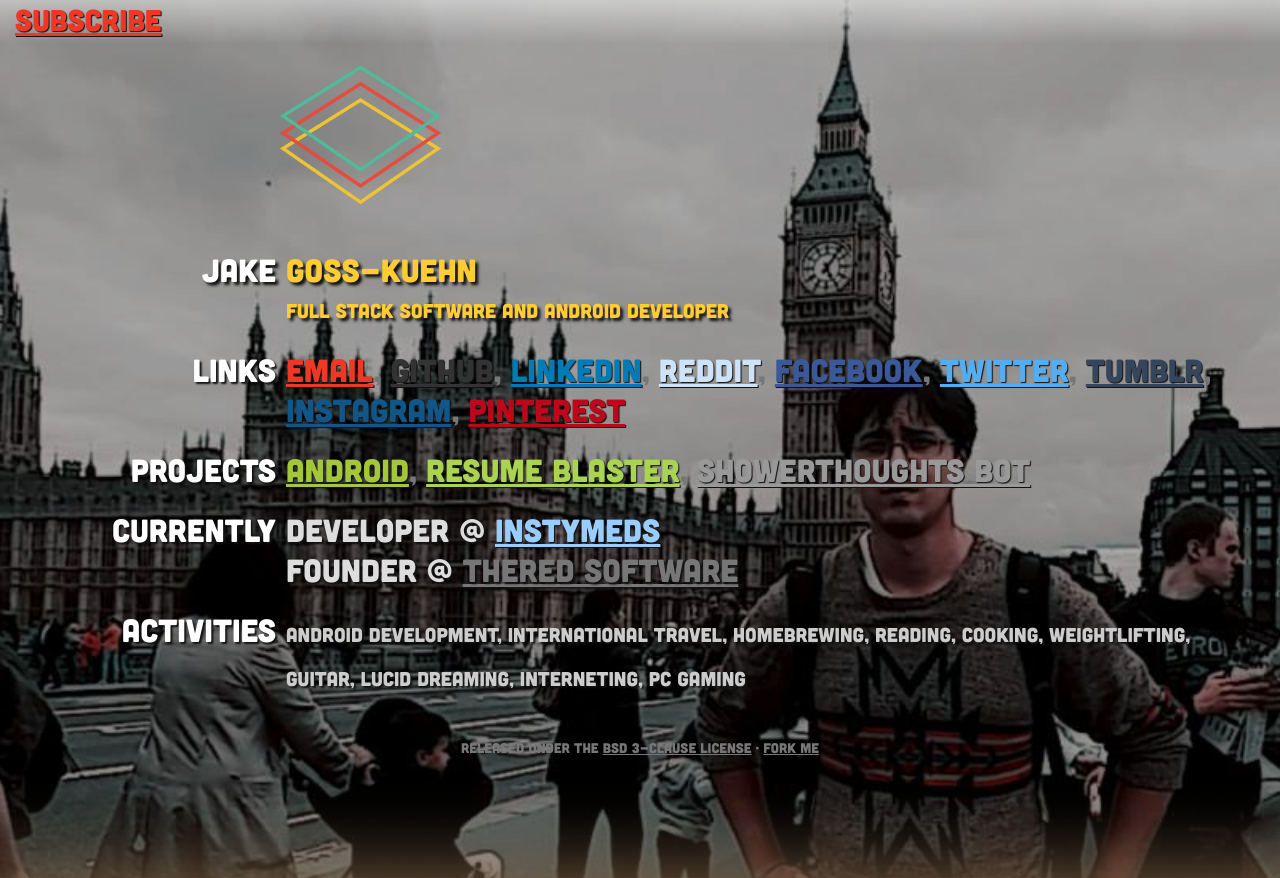
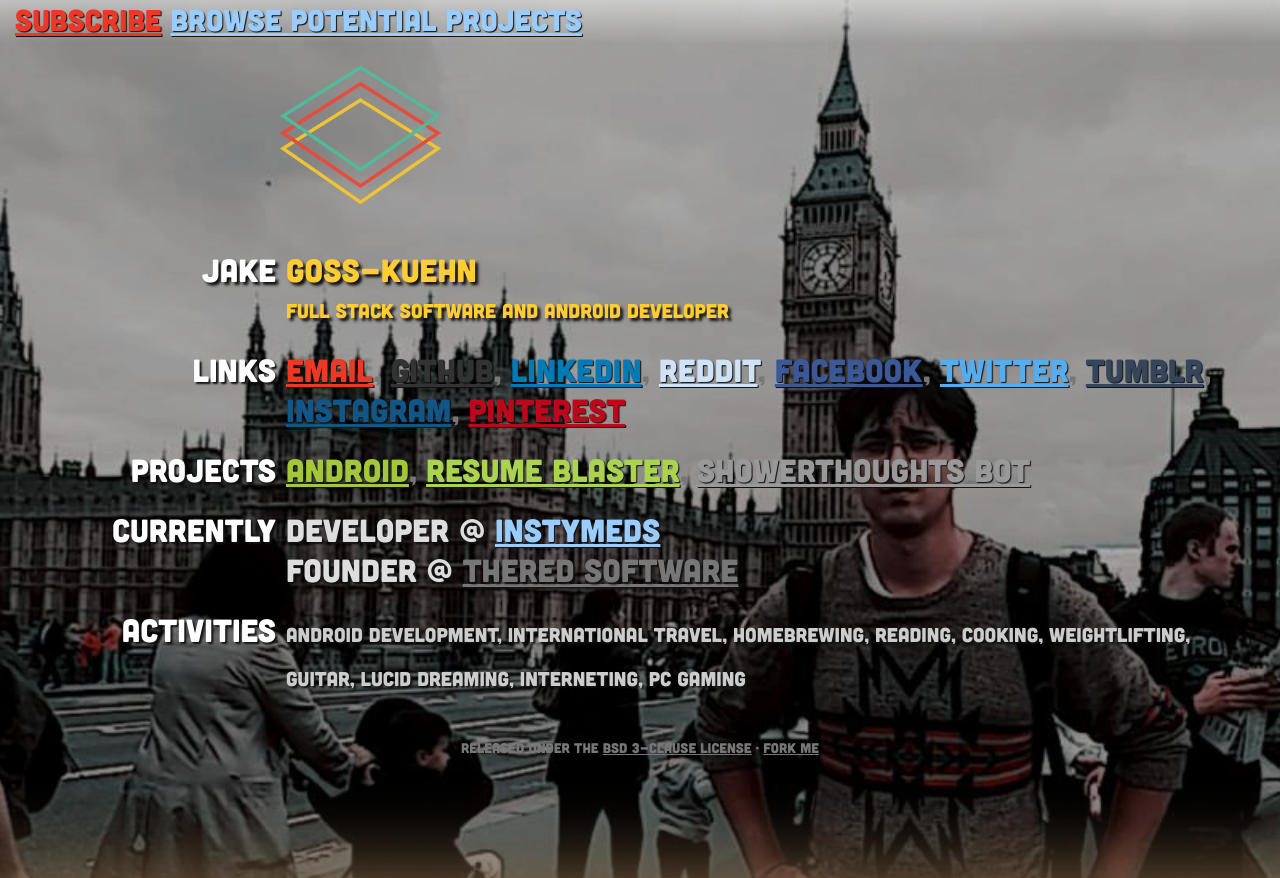
Before and after one commit to jakeingit/jakegosskuehn.com, a website: page static/index.html in a window 1280 px wide. Drawn offline with nearby package versions, Linux system fonts and the light colour scheme.

Commit message:
i think this wil lgo in a [static[ folder... uhhh fk

```diff
--- a/static/index.html
+++ b/static/index.html
@@ -23,6 +23,8 @@
   <body>
   <div id=top>
   <a href="https://docs.google.com/forms/d/1tl3waQVs2qAtUz02roeJYBQSP7cV2di04KoBNRgnvN8/viewform" class="email">Subscribe</a>
+  <a href="http://imgur.com/a/5iJY9" class="instymeds">Browse Potential Projects</a>
+
 
   <div id="secrettext">
     <textarea class="blink_me" id="secret" spellcheck="false"
```
